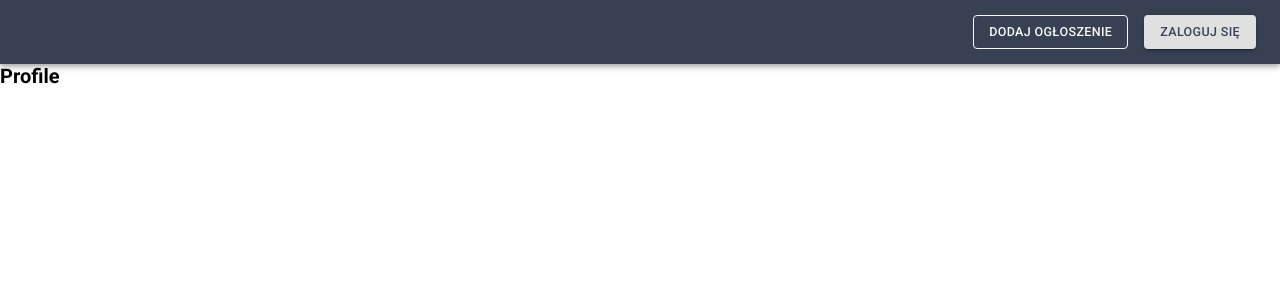
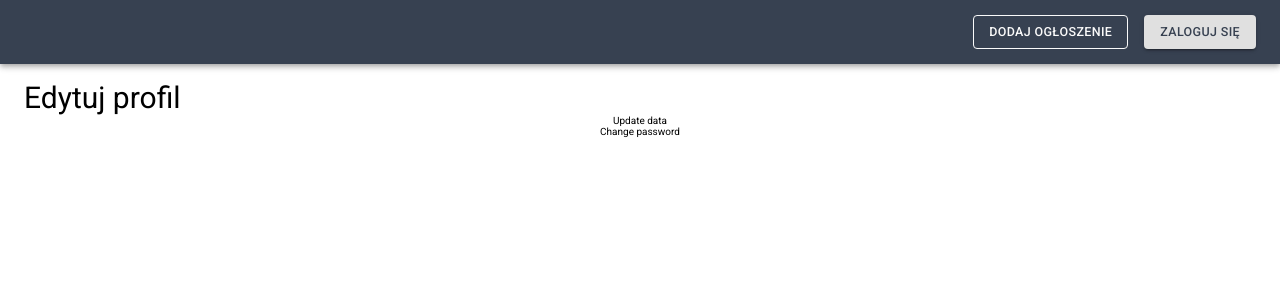
Before and after one commit to ZPI-UKW/zpi-front-end, a React (Create React App) app: page /profile in a window 1280 px wide. Shown: the top 300 px of the page. Built offline with nearby package versions, Linux system fonts and the light colour scheme.

Commit message:
feat: create profile view and add it to Root

```diff
--- /dev/null
+++ b/src/views/Profile/index.tsx
@@ -0,0 +1,17 @@
+import ViewContainer from '../../components/ViewContainer';
+import ViewTitle from '../../components/ViewTitle';
+import useStyles from './styles';
+
+const Profile = () => {
+  const classes = useStyles();
+
+  return (
+    <ViewContainer>
+      <ViewTitle>Edytuj profil</ViewTitle>
+      <div className={classes.formContainer}>Update data</div>
+      <div className={classes.formContainer}>Change password</div>
+    </ViewContainer>
+  );
+};
+
+export default Profile;
--- /dev/null
+++ b/src/views/Profile/styles.ts
@@ -0,0 +1,10 @@
+import { makeStyles } from '@material-ui/core';
+
+const useStyles = makeStyles((theme) => ({
+  formContainer: {
+    display: 'flex',
+    justifyContent: 'center',
+  },
+}));
+
+export default useStyles;
--- a/src/views/Root.tsx
+++ b/src/views/Root.tsx
@@ -6,6 +6,7 @@ import Main from './Main';
 import MyAnnoucements from './MyAnnoucements';
 import MyRentals from './MyRentals/myRentals';
 import Product from './Product';
+import Profile from './Profile';
 
 const Root = () => (
   <Router>
@@ -22,7 +23,7 @@ const Root = () => (
             <AnnoucementForm />
           </Route>
           <Route path="/profile">
-            <h1>Profile</h1>
+            <Profile />
           </Route>
           <Route path="/my-advertisements">
             <MyAnnoucements />
```
